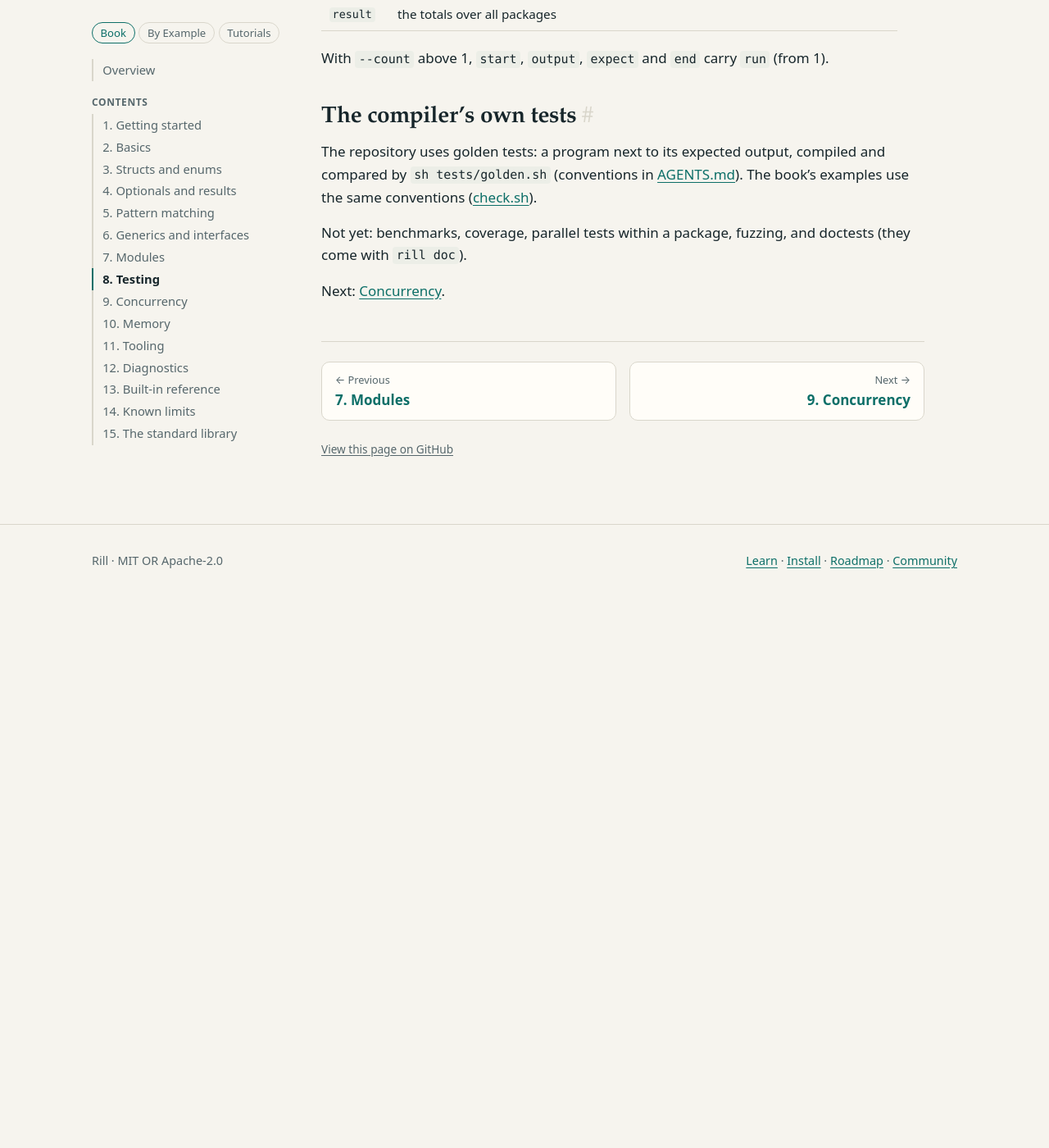
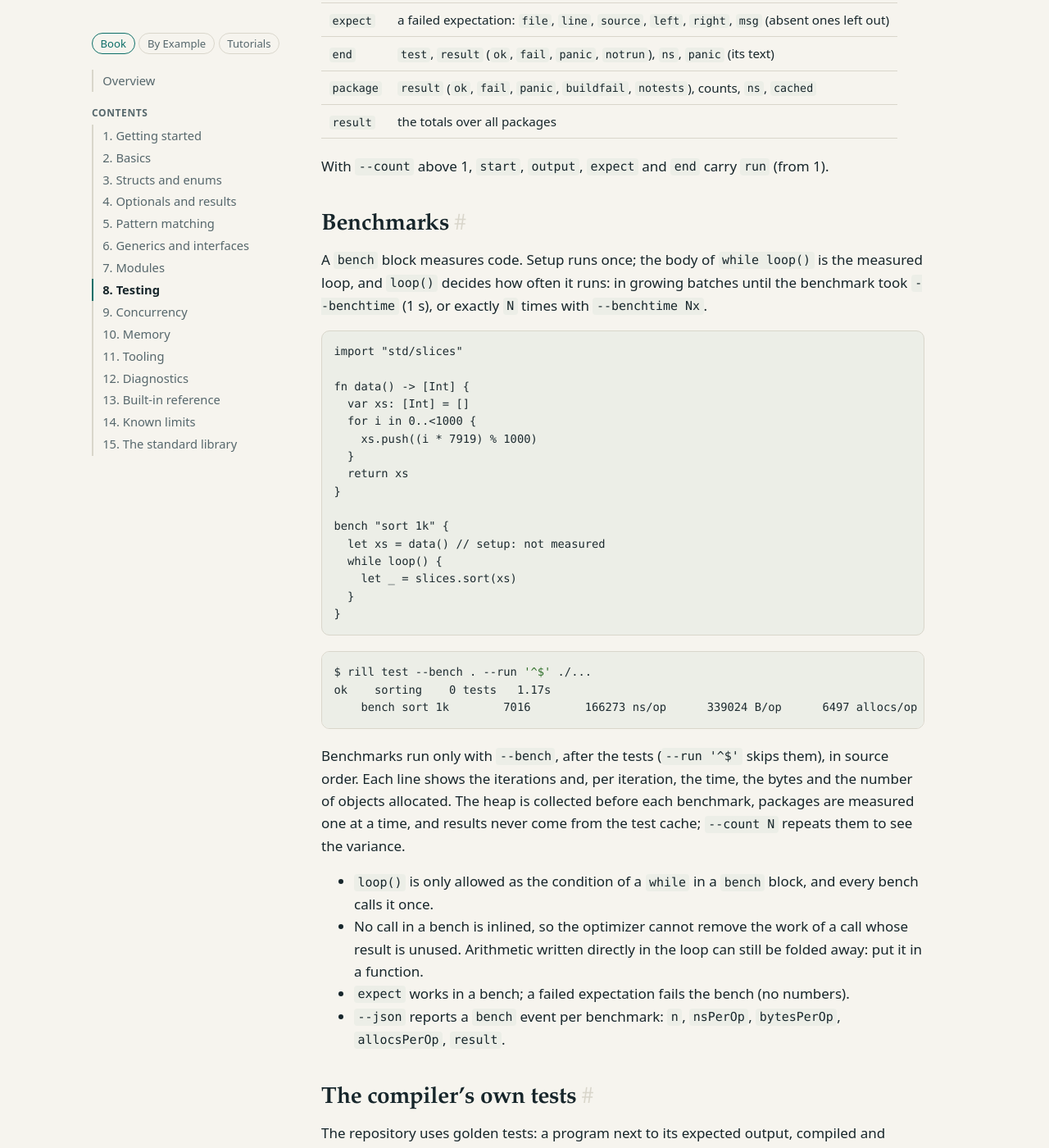
Before and after one commit to rillang/rillang.github.io, a Jekyll site: the page built from book/08-testing.md, in a window 1280 px wide and 1400 px high, scrolled down 3391 px. Shown: the whole window at 82% size. Built offline with Jekyll 4.4.1, drawn with Linux system fonts in a browser that asks for light colours; our own code applies the rules of GitHub Pages for plain Markdown files; before the commit the page ends 4134 px from its top, so only the background shows below that; some of the changed text lies outside the part shown.

Commit message:
book: benchmarks
Co-Authored-By: Claude Opus 5.5 <noreply@anthropic.com>

````diff
--- a/book/08-testing.md
+++ b/book/08-testing.md
@@ -93,6 +93,8 @@ their values, then a result line; the exit code is 0 only when every test passed
 | `-p N` | packages tested in parallel (default: the number of cores) |
 | `--count N` | run the tests N times; never from the cache |
 | `--json` | one JSON event per line instead of the report |
+| `--bench <regex>` | after the tests, run the benchmarks whose name matches (`.` = all) |
+| `--benchtime D` | time per benchmark (`1s`, the default; `500ms`) or iterations (`100x`) |
 | `--opt=0`, `--target=…`, `--deny-warnings` | as for `rill build` |
 
 Output a test prints is shown with its failure (and always with `-v`). Colours are used only
@@ -138,13 +140,59 @@ ok    lexer      12 tests   (cached)
 
 With `--count` above 1, `start`, `output`, `expect` and `end` carry `run` (from 1).
 
+## Benchmarks
+
+A `bench` block measures code. Setup runs once; the body of `while loop()` is the measured
+loop, and `loop()` decides how often it runs: in growing batches until the benchmark took
+`--benchtime` (1 s), or exactly `N` times with `--benchtime Nx`.
+
+```rill
+import "std/slices"
+
+fn data() -> [Int] {
+  var xs: [Int] = []
+  for i in 0..<1000 {
+    xs.push((i * 7919) % 1000)
+  }
+  return xs
+}
+
+bench "sort 1k" {
+  let xs = data() // setup: not measured
+  while loop() {
+    let _ = slices.sort(xs)
+  }
+}
+```
+
+```sh
+$ rill test --bench . --run '^$' ./...
+ok    sorting    0 tests   1.17s
+    bench sort 1k        7016        166273 ns/op      339024 B/op      6497 allocs/op
+```
+
+Benchmarks run only with `--bench`, after the tests (`--run '^$'` skips them), in source
+order. Each line shows the iterations and, per iteration, the time, the bytes and the number
+of objects allocated. The heap is collected before each benchmark, packages are measured one
+at a time, and results never come from the test cache; `--count N` repeats them to see the
+variance.
+
+- `loop()` is only allowed as the condition of a `while` in a `bench` block, and every bench
+  calls it once.
+- No call in a bench is inlined, so the optimizer cannot remove the work of a call whose
+  result is unused. Arithmetic written directly in the loop can still be folded away: put it
+  in a function.
+- `expect` works in a bench; a failed expectation fails the bench (no numbers).
+- `--json` reports a `bench` event per benchmark: `n`, `nsPerOp`, `bytesPerOp`,
+  `allocsPerOp`, `result`.
+
 ## The compiler's own tests
 
 The repository uses golden tests: a program next to its expected output, compiled and
 compared by `sh tests/golden.sh` (conventions in [AGENTS.md](https://github.com/rillang/rill/blob/main/AGENTS.md)). The book's
 examples use the same conventions ([check.sh](check.sh)).
 
-Not yet: benchmarks, coverage, parallel tests within a package, fuzzing, and doctests
+Not yet: coverage, parallel tests within a package, fuzzing, and doctests
 (they come with `rill doc`).
 
 Next: [Concurrency](09-concurrency.md).
````
